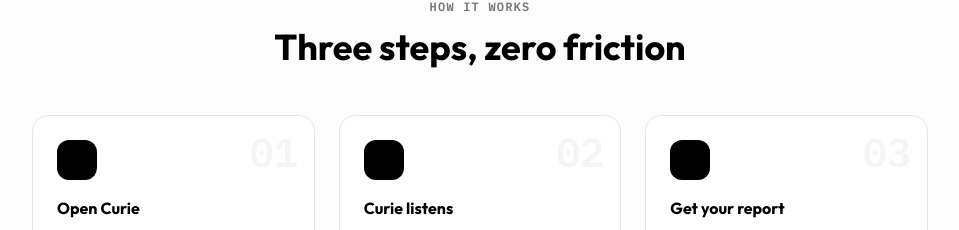
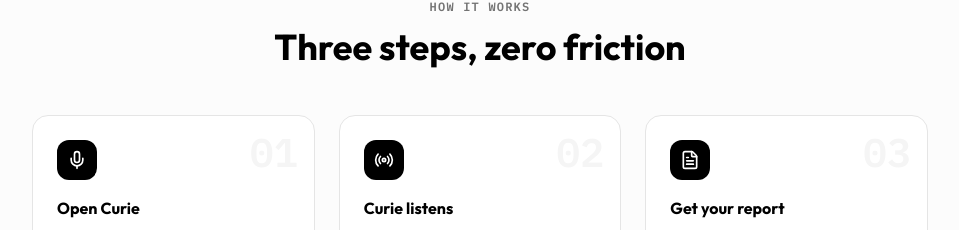
Before and after one commit to farhan0-code/curie, a React (Vite) app: page / in a window 1280 px wide. Shown: the part 1139-1369 px from the top of the page, without its empty margins (160-1119 px from the left). Built offline with nearby package versions, Linux system fonts and the light colour scheme.

Commit message:
fix: resolve icon contrast and hover inversion on feature and step cards

```diff
--- a/src/pages/LandingPage.jsx
+++ b/src/pages/LandingPage.jsx
@@ -198,28 +198,28 @@ export default function LandingPage({ onLaunchMeeting }) {
             {[
               {
                 step: '01',
-                icon: <Mic className="w-6 h-6 text-black" />,
+                icon: <Mic className="w-5 h-5 text-white" />,
                 title: 'Open Curie',
                 desc: 'Launch Curie in a browser tab alongside your meeting. Name the session and pick your language.',
               },
               {
                 step: '02',
-                icon: <Radio className="w-6 h-6 text-black" />,
+                icon: <Radio className="w-5 h-5 text-white" />,
                 title: 'Curie listens',
                 desc: 'AssemblyAI\'s streaming WebSocket captures every word in real-time as you meet. Live transcript appears instantly.',
               },
               {
                 step: '03',
-                icon: <FileText className="w-6 h-6 text-black" />,
+                icon: <FileText className="w-5 h-5 text-white" />,
                 title: 'Get your report',
                 desc: 'Stop the session. Gemini analyzes the transcript and delivers topics, key points, decisions, and action items — plus a PDF.',
               },
             ].map((item) => (
-              <div key={item.step} className="bg-white border border-neutral-200 rounded-2xl p-6 shadow-xs relative overflow-hidden">
-                <span className="absolute top-4 right-4 text-[40px] font-black text-neutral-100 font-mono leading-none select-none">
+              <div key={item.step} className="bg-white border border-neutral-200 rounded-2xl p-6 shadow-xs relative overflow-hidden group hover:border-black transition-colors">
+                <span className="absolute top-4 right-4 text-[40px] font-black text-neutral-100 group-hover:text-neutral-200 transition-colors font-mono leading-none select-none">
                   {item.step}
                 </span>
-                <div className="w-10 h-10 rounded-xl bg-black flex items-center justify-center mb-4">
+                <div className="w-10 h-10 rounded-xl bg-black text-white flex items-center justify-center mb-4 shadow-xs">
                   {item.icon}
                 </div>
                 <h3 className="font-display font-bold text-base text-black mb-2">{item.title}</h3>
@@ -243,39 +243,39 @@ export default function LandingPage({ onLaunchMeeting }) {
           <div className="grid grid-cols-1 sm:grid-cols-2 lg:grid-cols-3 gap-5">
             {[
               {
-                icon: <Zap className="w-5 h-5 text-black" />,
+                icon: <Zap className="w-5 h-5 transition-colors" />,
                 title: 'Sub-second latency',
                 desc: 'Streaming WebSocket delivers partial transcripts as you speak — no waiting for sentences to finish.',
               },
               {
-                icon: <Globe className="w-5 h-5 text-black" />,
+                icon: <Globe className="w-5 h-5 transition-colors" />,
                 title: '32 languages',
                 desc: 'Universal-3.6 Pro handles 32 languages including English, Spanish, Hindi, French, German, Japanese, Chinese, and more with code-switching.',
               },
               {
-                icon: <Sparkles className="w-5 h-5 text-black" />,
+                icon: <Sparkles className="w-5 h-5 transition-colors" />,
                 title: 'Gemini-powered analysis',
                 desc: 'After your meeting, Gemini Flash via the AssemblyAI LLM Gateway extracts insights from the full transcript.',
               },
               {
-                icon: <Shield className="w-5 h-5 text-black" />,
+                icon: <Shield className="w-5 h-5 transition-colors" />,
                 title: 'Privacy first',
                 desc: 'Audio streams in real-time and is not stored. Transcripts exist only for your session.',
               },
               {
-                icon: <Download className="w-5 h-5 text-black" />,
+                icon: <Download className="w-5 h-5 transition-colors" />,
                 title: 'PDF export',
                 desc: 'Download a full meeting report with summary, topics, action items, and the complete transcript.',
               },
               {
-                icon: <Clock className="w-5 h-5 text-black" />,
+                icon: <Clock className="w-5 h-5 transition-colors" />,
                 title: 'No time limit',
                 desc: 'Stream for 5 minutes or 5 hours — the WebSocket stays open for the duration of your meeting.',
               },
             ].map((f, i) => (
               <div key={i} className="bg-white border border-neutral-200 rounded-2xl p-5 shadow-xs hover:border-black transition-colors group">
-                <div className="w-9 h-9 rounded-xl bg-neutral-100 group-hover:bg-black flex items-center justify-center mb-3 transition-colors">
-                  <span className="group-hover:text-white transition-colors">{f.icon}</span>
+                <div className="w-9 h-9 rounded-xl bg-neutral-100 text-black group-hover:bg-black group-hover:text-white flex items-center justify-center mb-3 transition-colors">
+                  {f.icon}
                 </div>
                 <h3 className="font-semibold text-sm text-black mb-1.5">{f.title}</h3>
                 <p className="text-xs text-neutral-500 leading-relaxed">{f.desc}</p>
```
